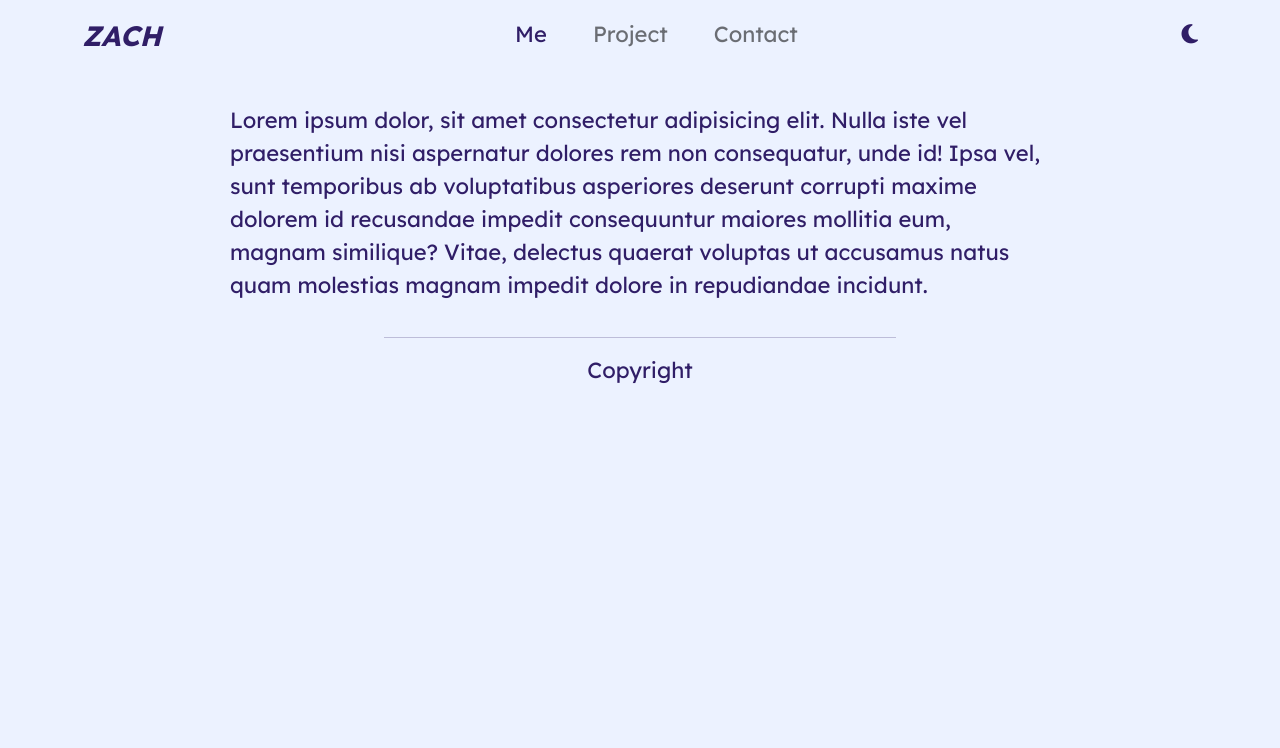
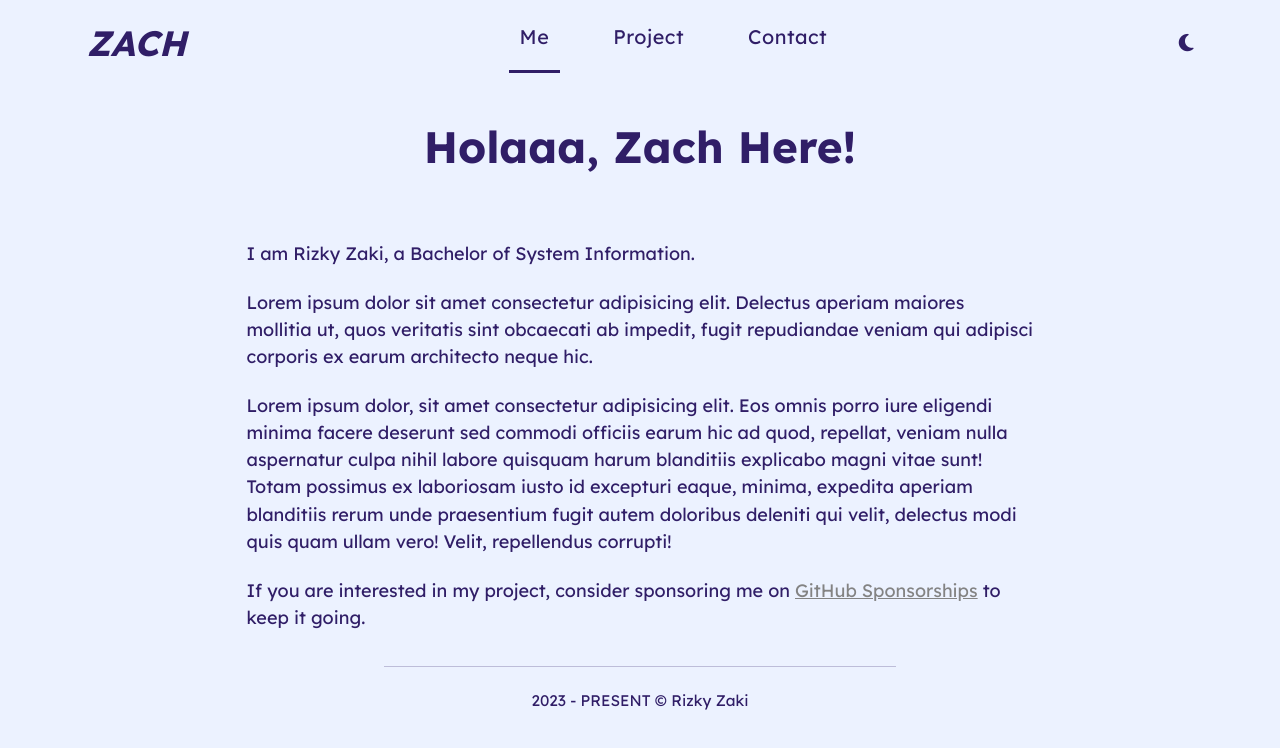
Before and after one commit to RizkyZaki/my.old, a Vue app: page / in a window 1280 px wide. Shown: the top 748 px of the page. Built offline with nearby package versions, Linux system fonts and the light colour scheme.

Commit message:
:hammer: Fix Theme: Fix Dark Mode And Light mode & Add Underline

```diff
--- a/public/index.html
+++ b/public/index.html
@@ -1,25 +1,29 @@
 <!DOCTYPE html>
 <html lang="">
-
   <head>
-  <meta charset="utf-8">
-  <meta http-equiv="X-UA-Compatible" content="IE=edge">
-  <meta name="viewport" content="width=device-width,initial-scale=1.0">
-  <link rel="icon" href="<%= BASE_URL %>favicon.ico">
-  <link rel="stylesheet" href="<%= BASE_URL %>css/bootstrap.min.css">
-  <script src="https://kit.fontawesome.com/4bb3780fe1.js" crossorigin="anonymous"></script>
+    <meta charset="utf-8" />
+    <meta http-equiv="X-UA-Compatible" content="IE=edge" />
+    <meta name="viewport" content="width=device-width,initial-scale=1.0" />
+    <link rel="icon" href="<%= BASE_URL %>favicon.ico" />
+    <link rel="stylesheet" href="<%= BASE_URL %>css/bootstrap.min.css" />
+    <script
+      src="https://kit.fontawesome.com/4bb3780fe1.js"
+      crossorigin="anonymous"
+    ></script>
     <title>Zach Here</title>
   </head>
 
   <body>
     <noscript>
-    <strong>We're sorry but <%= htmlWebpackPlugin.options.title %> doesn't work properly without JavaScript enabled.
-      Please enable it to continue.</strong>
+      <strong
+        >We're sorry but <%= htmlWebpackPlugin.options.title %> doesn't work
+        properly without JavaScript enabled. Please enable it to
+        continue.</strong
+      >
     </noscript>
     <div id="app"></div>
     <!-- built files will be auto injected -->
 
     <script src="js/bootstrap.bundle.min.js"></script>
   </body>
-
 </html>
--- a/src/App.vue
+++ b/src/App.vue
@@ -29,8 +29,11 @@ $light-bg: #ecf2ff;
   -moz-osx-font-smoothing: grayscale;
 }
 
+:root {
+  font-size: 22px;
+}
+
 body {
-  font-size: 22px;
   background: $light-bg;
   color: $text-bg-light;
 }
@@ -40,11 +43,6 @@ body {
   color: $text-bg-dark !important;
 }
 
-.Zach {
-  font-weight: bolder;
-  font-style: italic;
-  margin-top: 11px;
-}
 .content {
   margin: 35px 230px;
 }
@@ -57,16 +55,77 @@ router-link {
   cursor: pointer;
 }
 
-.router-link-exact-active.router-link-active {
-  color: $text-bg-light;
+// .router-link-exact-active.router-link-active {
+//   color: $text-bg-light;
+// }
+// .router-link-exact-active.router-dark.router-link-active {
+//   color: $text-bg-dark;
+// }
+
+a {
+  color: rgb(131, 131, 131);
 }
-.router-link-exact-active.router-dark.router-link-active {
-  color: $text-bg-dark;
+a:hover {
+  color: rgb(59, 59, 59);
+}
+nav {
+  font-size: 0.9rem;
+  li {
+    padding-right: 30px;
+  }
+  .Zach {
+    font-size: 1.6rem;
+    font-weight: bolder;
+    font-style: italic;
+    margin-top: 11px;
+  }
+  a {
+    position: relative;
+    margin-bottom: 12px;
+    font-size: 1em;
+    color: $text-bg-light !important;
+    letter-spacing: 0.5px;
+    margin-left: 12px;
+    padding: 0 10px;
+    &.router-link-exact-active:after {
+      width: 100%;
+    }
+  }
+
+  a::after {
+    content: "";
+    position: absolute;
+    background-color: $text-bg-light;
+    height: 3px;
+    width: 0;
+    left: 0;
+    bottom: -10px;
+    transition: 0.3s;
+  }
+  a:hover {
+    color: $text-bg-light;
+  }
+  a:hover:after {
+    width: 100%;
+  }
+  .aDark {
+    color: $text-bg-dark !important;
+  }
+  .aDark::after {
+    content: "";
+    position: absolute;
+    background-color: $text-bg-dark;
+    height: 3px;
+    width: 0;
+    left: 0;
+    bottom: -10px;
+    transition: 0.3s;
+  }
 }
 
 @media (min-width: 367px) and (max-width: 767px) {
   * {
-    font-size: 1rem;
+    font-size: 0.9rem;
   }
 
   .content {
--- a/src/Pages/ContactPage.vue
+++ b/src/Pages/ContactPage.vue
@@ -1,5 +1,7 @@
 <template>
-  <div>Contact</div>
+  <div class="container">
+    <h2 class="text-center fw-bolder">Reach Me!</h2>
+  </div>
 </template>
 
 
--- a/src/Pages/HomePage.vue
+++ b/src/Pages/HomePage.vue
@@ -1,16 +1,38 @@
 <template>
-  <div>
-    <p>
-      Lorem ipsum dolor, sit amet consectetur adipisicing elit. Nulla iste vel
-      praesentium nisi aspernatur dolores rem non consequatur, unde id! Ipsa
-      vel, sunt temporibus ab voluptatibus asperiores deserunt corrupti maxime
-      dolorem id recusandae impedit consequuntur maiores mollitia eum, magnam
-      similique? Vitae, delectus quaerat voluptas ut accusamus natus quam
-      molestias magnam impedit dolore in repudiandae incidunt.
-    </p>
+  <div class="container">
+    <h2 class="text-center fw-bolder mb-5">Holaaa, Zach Here!</h2>
+    <div class="desc-myself">
+      <p class="mb-3">I am Rizky Zaki, a Bachelor of System Information.</p>
+      <p class="mb-3">
+        Lorem ipsum dolor sit amet consectetur adipisicing elit. Delectus
+        aperiam maiores mollitia ut, quos veritatis sint obcaecati ab impedit,
+        fugit repudiandae veniam qui adipisci corporis ex earum architecto neque
+        hic.
+      </p>
+      <p class="mb-3">
+        Lorem ipsum dolor, sit amet consectetur adipisicing elit. Eos omnis
+        porro iure eligendi minima facere deserunt sed commodi officiis earum
+        hic ad quod, repellat, veniam nulla aspernatur culpa nihil labore
+        quisquam harum blanditiis explicabo magni vitae sunt! Totam possimus ex
+        laboriosam iusto id excepturi eaque, minima, expedita aperiam blanditiis
+        rerum unde praesentium fugit autem doloribus deleniti qui velit,
+        delectus modi quis quam ullam vero! Velit, repellendus corrupti!
+      </p>
+      <p>
+        If you are interested in my project, consider sponsoring me on
+        <a href="https://github.com/RizkyZaki">GitHub Sponsorships</a> to keep
+        it going.
+      </p>
+    </div>
   </div>
 </template>
 
 
 <script>
 </script>
+
+<style lang="scss" scoped>
+.desc-myself {
+  font-size: 0.82rem;
+}
+</style>
--- a/src/Pages/ProjectPage.vue
+++ b/src/Pages/ProjectPage.vue
@@ -1,5 +1,7 @@
 <template>
-  <div>Project</div>
+  <div class="container">
+    <h2 class="text-center fw-bolder mb-5">My Project</h2>
+  </div>
 </template>
 
 
--- a/src/components/FooterComp.vue
+++ b/src/components/FooterComp.vue
@@ -1,6 +1,6 @@
 <template>
   <hr />
-  <p class="text-center">Copyright</p>
+  <p class="text-center copyright">2023 - PRESENT © Rizky Zaki</p>
 </template>
 
 <style lang="scss" scoped>
@@ -8,4 +8,7 @@ hr {
   margin-right: 30%;
   margin-left: 30%;
 }
+.copyright {
+  font-size: 0.7rem;
+}
 </style>
--- a/src/components/HeaderComp.vue
+++ b/src/components/HeaderComp.vue
@@ -16,15 +16,29 @@
       <div class="collapse navbar-collapse" id="navbarNavAltMarkup">
         <ul class="navbar-nav mx-auto">
           <li class="nav-item">
-            <router-link class="nav-link" aria-current="page" to="/"
+            <router-link
+              class="nav-link"
+              :class="{ aDark: isDark }"
+              aria-current="page"
+              to="/"
               >Me</router-link
             >
           </li>
           <li class="nav-item">
-            <router-link class="nav-link" to="/project">Project</router-link>
+            <router-link
+              class="nav-link"
+              :class="{ aDark: isDark }"
+              to="/project"
+              >Project</router-link
+            >
           </li>
           <li class="nav-item">
-            <router-link class="nav-link" to="/contact">Contact</router-link>
+            <router-link
+              class="nav-link"
+              :class="{ aDark: isDark }"
+              to="/contact"
+              >Contact</router-link
+            >
           </li>
         </ul>
         <div class="nav-item">
@@ -46,6 +60,7 @@ export default {
   data() {
     return {
       theme: "",
+      isDark: "",
     };
   },
   methods: {
@@ -53,18 +68,15 @@ export default {
       document.body.classList.toggle("dark-theme");
       if (document.body.classList.contains("dark-theme")) {
         this.theme = "dark";
+        this.isDark = true;
       } else {
         this.theme = "light";
+        this.isDark = false;
       }
     },
   },
 };
 </script>
 
-<style lang="scss" scoped>
-nav {
-  li {
-    padding-right: 30px;
-  }
-}
+<style lang="scss">
 </style>
```
Lines whose indentation alone changed are shown as unchanged.
